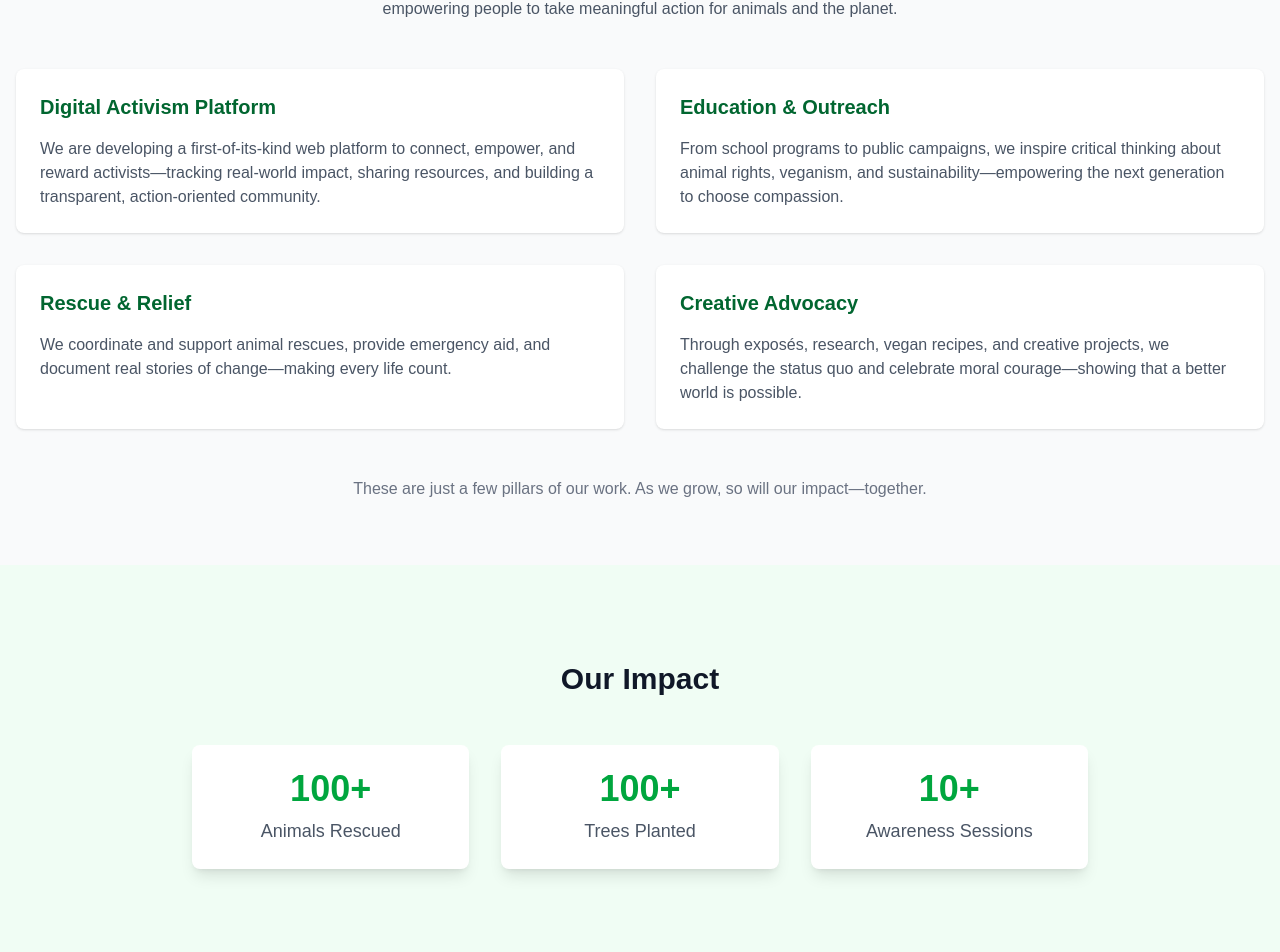
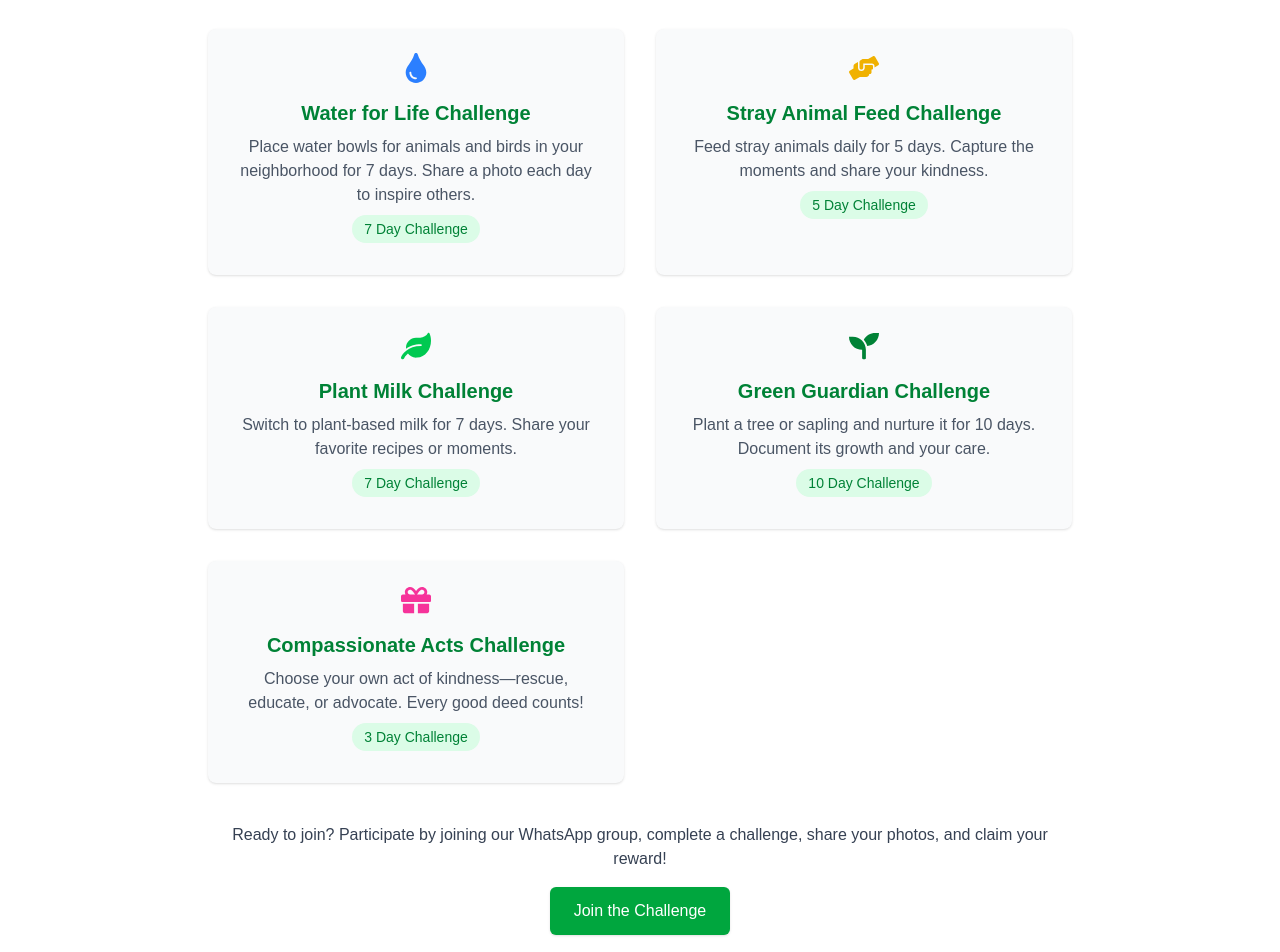
Before and after one commit to swarnikaraj/uddharini-foundation, a Next.js app in the folder landingpage/: page / in a window 1280 px wide. Shown: the part 1079-2031 px from the top of the page. Built offline with nearby package versions, Linux system fonts and the light colour scheme.

Commit message:
challenge updated

```diff
--- a/landingpage/src/app/components/Hearder.js
+++ b/landingpage/src/app/components/Hearder.js
@@ -37,12 +37,12 @@ const Header = () => {
             <a href="#volunteer" className="text-gray-600 hover:text-green-600">
               Volunteer
             </a>
-            <a
+            {/* <a
               href="#donate"
               className="bg-green-600 text-white px-4 py-2 rounded-md hover:bg-green-700"
             >
               Donate
-            </a>
+            </a> */}
           </div>
           {/* Mobile menu button */}
           <div className="sm:hidden flex items-center">
--- a/landingpage/src/app/components/RescueStory.js
+++ b/landingpage/src/app/components/RescueStory.js
@@ -1,146 +1,90 @@
-const RescueStoriesSection = () => {
-  // YouTube Shorts IDs array
-  const youtubeShorts = [
+import {
+  FaLeaf,
+  FaTint,
+  FaSeedling,
+  FaHandsHelping,
+  FaGift,
+} from "react-icons/fa";
+
+const challenges = [
   {
-      id: "h_7yRfBynQk",
-      title: "Dog Who Suffered Fireworks Trauma Finally Rescued",
+    icon: <FaTint className="text-blue-500 text-3xl" />,
+    title: "Water for Life Challenge",
     description:
-        "This heartwarming rescue story is a testament to the power of compassionate care and animal welfare. Meet the dog who suffered from fireworks trauma, but is finally receiving the love and support it desperately needed. As we celebrate our independence, it's essential to remember the vulnerable pets who are often left shaken by the loud noises and bright lights of fireworks. This pup's journey is a reminder of the importance of providing a safe and nurturing environment for all animals. Watch as this brave dog takes its first steps towards recovery, and let's work together to create a world where every pet feels seen, heard, and loved.",
-      link: "https://youtube.com/shorts/h_7yRfBynQk?si=0gyhVULxgcnoFNMl",
+      "Place water bowls for animals and birds in your neighborhood for 7 days. Share a photo each day to inspire others.",
+    days: 7,
   },
   {
-      id: "UFSqPV55j7s",
-      title: "People ignored this injured pup",
+    icon: <FaHandsHelping className="text-yellow-500 text-3xl" />,
+    title: "Stray Animal Feed Challenge",
     description:
-        "Amid a bustling street, an injured puppy lies helpless as people walk past, ignoring its pain. The video captures a heartbreaking reality of how often stray animals are neglected. Eventually, a kind soul notices the pup and steps in to help, offering water, food, and medical care. This short serves as a powerful reminder of the compassion we owe to voiceless beings and calls for more empathy and action to rescue street animals in distress.",
-      link: "https://youtube.com/shorts/UFSqPV55j7s?si=ePDOB325OXuUyJMN",
+      "Feed stray animals daily for 5 days. Capture the moments and share your kindness.",
+    days: 5,
   },
   {
-      id: "UB9yjj6hNp8",
-      title: "Why do humans do this?",
+    icon: <FaLeaf className="text-green-500 text-3xl" />,
+    title: "Plant Milk Challenge",
     description:
-        "showcases scenes where innocent dogs are mistreated or abandoned, raising a haunting question—why do humans act this way? Through powerful visuals and emotional undertones, it challenges viewers to reflect on their actions and the societal disregard for animal welfare. This video is a plea for justice and compassion, urging humanity to stand up against cruelty and protect those who cannot speak for themselves.",
-      link: "https://youtube.com/shorts/UB9yjj6hNp8?si=A166twUpsMAIMFk5",
+      "Switch to plant-based milk for 7 days. Share your favorite recipes or moments.",
+    days: 7,
+  },
+  {
+    icon: <FaSeedling className="text-green-700 text-3xl" />,
+    title: "Green Guardian Challenge",
+    description:
+      "Plant a tree or sapling and nurture it for 10 days. Document its growth and your care.",
+    days: 10,
+  },
+  {
+    icon: <FaGift className="text-pink-500 text-3xl" />,
+    title: "Compassionate Acts Challenge",
+    description:
+      "Choose your own act of kindness—rescue, educate, or advocate. Every good deed counts!",
+    days: 3,
   },
 ];
 
-  // Instagram post IDs array
-  const instagramPosts = [
-    {
-      id: "DFh4EAHzbbI",
-      title: "Rescue of a Drenched Puppy",
-      description:
-        "A heartbreaking reel where a small puppy is rescued from a flooded street, showing the strength of compassion in tough times.",
-    },
-    {
-      id: "DCWrraOAhvo",
-      title: "Feeding the Forgotten",
-      description:
-        "This reel follows a kind human who feeds starving stray dogs and cats, reminding us that small acts can change lives.",
-    },
-    {
-      id: "DCwlWxxTyne",
-      title: "Chained and Freed",
-      description:
-        "The video reveals the rescue of a dog chained for days without food, culminating in its emotional first walk after freedom.",
-    },
-  ];
-
-  return (
-    <div id="rescue-stories" className="bg-gray-50 py-16 sm:py-24">
-      <div className="max-w-7xl mx-auto px-4 sm:px-6 lg:px-8">
-        <h2 className="text-3xl font-bold text-center text-green-800">
-          Rescue Stories
+const ActsOfKindnessChallenge = () => (
+  <section id="goodness-rewards" className="py-16 bg-white">
+    <div className="max-w-4xl mx-auto px-4 text-center">
+      <h2 className="text-3xl font-bold text-green-800 mb-2">
+        Acts of Kindness Challenge
       </h2>
-        <p className="mt-4 text-center text-gray-600 mb-12">
-          Watch the inspiring stories of animals we&apos;ve rescued and
-          rehabilitated.
+      <p className="text-lg text-gray-600 mb-8">
+        Take part in our ongoing challenges, spread compassion, and earn rewards
+        for your goodness. Every small act creates ripples of change.
       </p>
-
-        {/* YouTube Shorts Section */}
-        <div className="mb-16">
-          <h3 className="text-2xl font-semibold text-green-700 mb-8">
-            YouTube
+      <div className="grid gap-8 sm:grid-cols-2">
+        {challenges.map((challenge, idx) => (
+          <div
+            key={idx}
+            className="bg-gray-50 rounded-lg shadow p-6 flex flex-col items-center"
+          >
+            <div className="mb-4">{challenge.icon}</div>
+            <h3 className="text-xl font-semibold text-green-700 mb-2">
+              {challenge.title}
             </h3>
-          <div className="grid grid-cols-1 md:grid-cols-2 lg:grid-cols-3 gap-8">
-            {youtubeShorts.map((short, index) => (
-              <div
-                key={index}
-                className="bg-white rounded-lg shadow-lg overflow-hidden"
-              >
-                <div
-                  className="relative w-full"
-                  style={{ paddingBottom: "177.77%" }}
-                >
-                  {" "}
-                  {/* Aspect ratio for Shorts (9:16) */}
-                  <iframe
-                    src={`https://www.youtube.com/embed/${short.id}`}
-                    title={short.title}
-                    frameBorder="0"
-                    allow="accelerometer; autoplay; clipboard-write; encrypted-media; gyroscope; picture-in-picture"
-                    allowFullScreen
-                    className="absolute inset-0 w-full h-full"
-                  ></iframe>
-                </div>
-                <div className="p-4">
-                  <h4 className="font-semibold text-gray-800">{short.title}</h4>
-                  <p className="text-sm text-gray-600">{short.description}</p>
-                </div>
+            <p className="text-gray-600 mb-2">{challenge.description}</p>
+            <span className="inline-block bg-green-100 text-green-700 px-3 py-1 rounded-full text-sm font-medium mb-2">
+              {challenge.days} Day Challenge
+            </span>
           </div>
         ))}
       </div>
-          <div className="text-center mt-8">
+      <div className="mt-10">
+        <p className="text-gray-700 mb-4">
+          Ready to join? Participate by joining our WhatsApp group, complete a
+          challenge, share your photos, and claim your reward!
+        </p>
         <a
-              href="https://www.youtube.com/@FurryMitra/shorts" // Replace with your YouTube Shorts URL
-              target="_blank"
-              rel="noopener noreferrer"
-              className="inline-flex items-center px-6 py-3 text-white bg-red-600 hover:bg-red-700 rounded-md shadow-md text-lg font-medium"
+          href="https://chat.whatsapp.com/J6TG4SQiLqqJdeIen830lg"
+          className="inline-block px-6 py-3 bg-green-600 text-white rounded-md shadow font-medium hover:bg-green-700 transition"
         >
-              <span>More on YouTube</span>
-              <svg
-                xmlns="http://www.w3.org/2000/svg"
-                className="h-5 w-5 ml-2"
-                viewBox="0 0 20 20"
-                fill="currentColor"
-              >
-                <path
-                  fillRule="evenodd"
-                  d="M10.293 3.293a1 1 0 011.414 0l6 6a1 1 0 010 1.414l-6 6a1 1 0 01-1.414-1.414L14.586 11H3a1 1 0 110-2h11.586l-4.293-4.293a1 1 0 010-1.414z"
-                  clipRule="evenodd"
-                />
-              </svg>
+          Join the Challenge
         </a>
       </div>
     </div>
+  </section>
+);
 
-        {/* Instagram Section */}
-
-        <div className="text-center mt-8">
-          <a
-            href="https://www.instagram.com/_uddharini_"
-            target="_blank"
-            rel="noopener noreferrer"
-            className="inline-flex items-center px-6 py-3 text-white bg-pink-600 hover:bg-pink-700 rounded-md shadow-md text-lg font-medium"
-          >
-            <span>Follow Us on Instagram</span>
-            <svg
-              xmlns="http://www.w3.org/2000/svg"
-              className="h-5 w-5 ml-2"
-              viewBox="0 0 20 20"
-              fill="currentColor"
-            >
-              <path
-                fillRule="evenodd"
-                d="M10.293 3.293a1 1 0 011.414 0l6 6a1 1 0 010 1.414l-6 6a1 1 0 01-1.414-1.414L14.586 11H3a1 1 0 110-2h11.586l-4.293-4.293a1 1 0 010-1.414z"
-                clipRule="evenodd"
-              />
-            </svg>
-          </a>
-        </div>
-      </div>
-    </div>
-  );
-};
-
-export default RescueStoriesSection;
+export default ActsOfKindnessChallenge;
--- a/landingpage/src/app/page.js
+++ b/landingpage/src/app/page.js
@@ -12,11 +12,10 @@ export default function Home() {
       <Header />
       <HeroSection />
       <MissionSection />
+
+      <RescueStoriesSection />
       <ActivitySection />
       <ImpactSection />
-
-      {/* <DonateSection /> */}
-      {/* <RescueStoriesSection /> */}
       <ContactSection />
     </div>
   );
```
Lines whose indentation alone changed are shown as unchanged.
